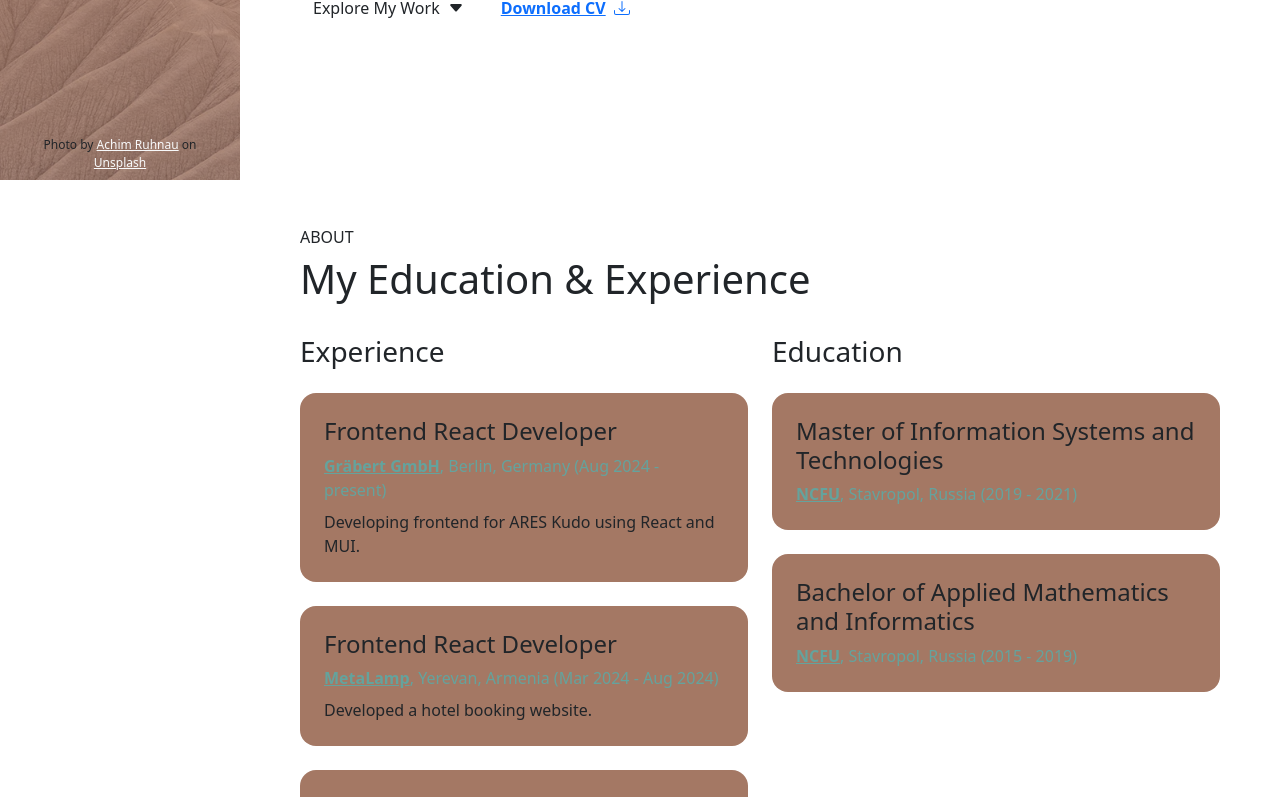
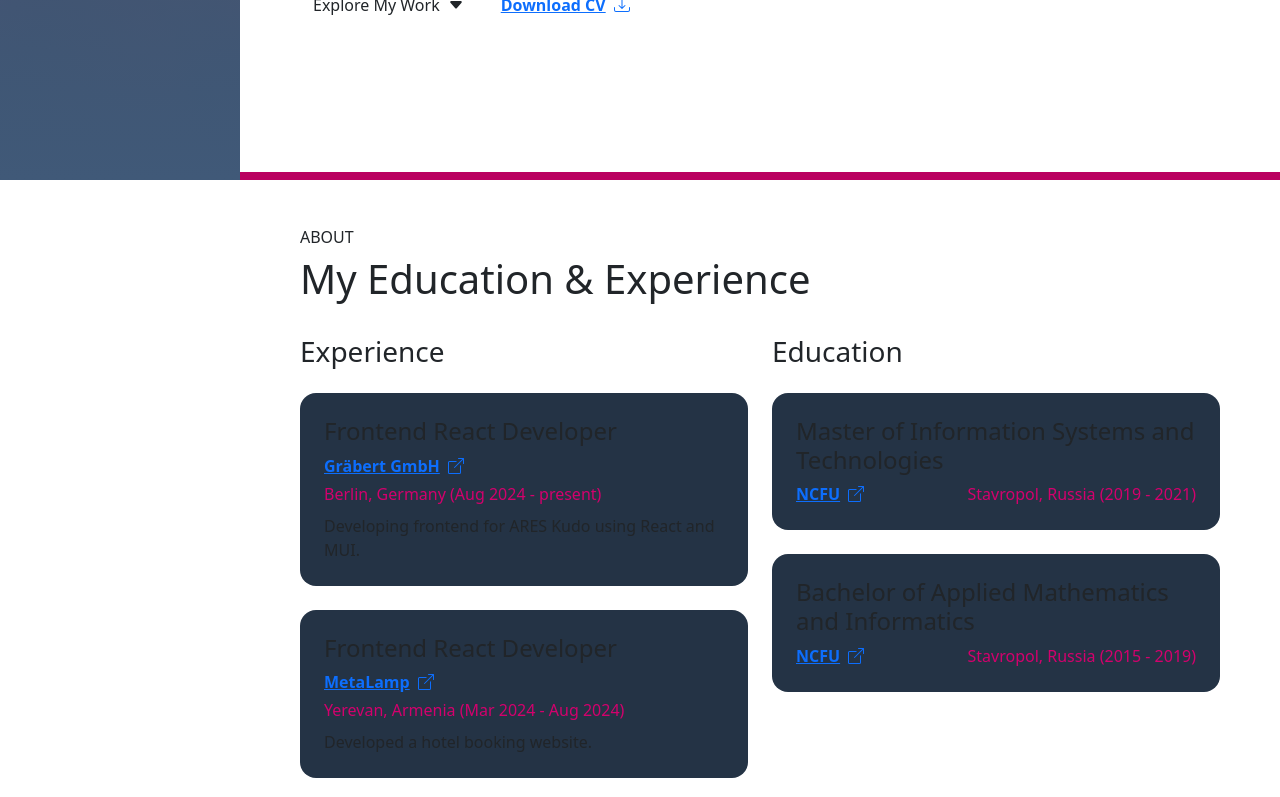
Before and after one commit to winerar/portfolio, a React (Vite) app: page / in a window 1280 px wide. Shown: the part 620-1417 px from the top of the page. Built offline with nearby package versions, Linux system fonts and the light colour scheme; the HTML template or start-up script is replaced by a standard one.

Commit message:
refactor ExperienceCard to use ExternalLink component and improve layout; add arcane theme

```diff
--- a/src/components/Content/ExperienceCard.tsx
+++ b/src/components/Content/ExperienceCard.tsx
@@ -1,6 +1,7 @@
 import React from "react"
 import { IExperienceCardProps } from "../../types"
 import Card from "../common/Card"
+import ExternalLink from "../common/ExternalLink"
 
 const ExperienceCard: React.FC<IExperienceCardProps> = ({
 	position,
@@ -18,18 +19,24 @@ const ExperienceCard: React.FC<IExperienceCardProps> = ({
 	return (
 		<Card className="col-12" index={index}>
 			<h4>{position}</h4>
-			<p className={`text-brand ${description ? "mb-2" : "mb-0"}`}>
+			<div
+				className={`text-brand ${
+					description ? "mb-2" : "mb-0"
+				} d-flex justify-content-between flex-wrap gap-1`}
+			>
 				{website ? (
-					<a href={website} target="_blank" className="link-custom text-brand">
-						{organization}
-					</a>
+					<ExternalLink text={organization} link={website} />
 				) : (
-					organization
+					<span>{organization}</span>
 				)}
-				{`, ${city}, ${country} (${
-					monthFrom ? `${monthFrom} ` : ""
-				}${yearFrom} - ${monthTo ? `${monthTo} ` : ""}${yearTo ?? "present"})`}
-			</p>
+				<span>
+					{`${city}, ${country} (${
+						monthFrom ? `${monthFrom} ` : ""
+					}${yearFrom} - ${monthTo ? `${monthTo} ` : ""}${
+						yearTo ?? "present"
+					})`}
+				</span>
+			</div>
 			{description ?? <p className="mb-0">{description}</p>}
 		</Card>
 	)
--- a/src/components/Navbar/index.tsx
+++ b/src/components/Navbar/index.tsx
@@ -33,7 +33,7 @@ const Navbar: React.FC = (): JSX.Element => {
 					<NavList />
 				</BsNavbar.Collapse>
 			</Container>
-			<Contribution />
+			{/* <Contribution /> */}
 		</BsNavbar>
 	)
 }
--- a/src/components/common/Section/index.tsx
+++ b/src/components/common/Section/index.tsx
@@ -5,7 +5,7 @@ const Section: ISectionComponent = ({ id, children }): JSX.Element => {
 	return (
 		<section
 			id={id}
-			className="full-height d-flex flex-column justify-content-center px-lg-5 py-5 border-bottom border-2 border-white"
+			className="section full-height d-flex flex-column justify-content-center px-lg-5 py-5"
 		>
 			<div className="container">{children}</div>
 		</section>
--- a/src/style.css
+++ b/src/style.css
@@ -49,12 +49,12 @@
 }
 
 :root {
-	--color-body: #92efe6;
-	--color-heading: #f0af92;
-	--color-base: #a47864;
-	--color-base-2: #715244;
-	--color-brand: #64a39d;
-	--color-brand-2: #355653;
+	--color-body: #eef2f6;
+	--color-heading: #acbdd2;
+	--color-base: #243345;
+	--color-base-2: #405978;
+	--color-brand: #d3016d;
+	--color-brand-2: #ba0160;
 	--sidebar-width: 15rem;
 	--font-base: Jura;
 }
@@ -189,12 +189,16 @@ img {
 	letter-spacing: 0.125rem;
 }
 
+.section {
+	border-bottom: 0.5rem solid var(--color-brand-2);
+}
+
 @media (min-width: 992px) {
 	.navbar {
 		min-height: 100vh;
 		width: var(--sidebar-width);
-		background: linear-gradient(#a47864, #a47864bb),
-			url("./assets/images/background.webp");
+		background: linear-gradient(#405978bb, var(--color-base-2)),
+			url("./assets/images/vi-bg.webp");
 		/* Photo by <a href="https://unsplash.com/@achimr?utm_content=creditCopyText&utm_medium=referral&utm_source=unsplash">Achim Ruhnau</a> on <a href="https://unsplash.com/photos/an-aerial-view-of-a-mountain-range-in-the-desert-cVNQeIJCN78?utm_content=creditCopyText&utm_medium=referral&utm_source=unsplash">Unsplash</a> */
 		background-size: cover;
 		background-position: center;
```
Also changed, not shown: src/assets/images/vi-bg.jpg (added), src/assets/images/vi-bg.webp (added).
